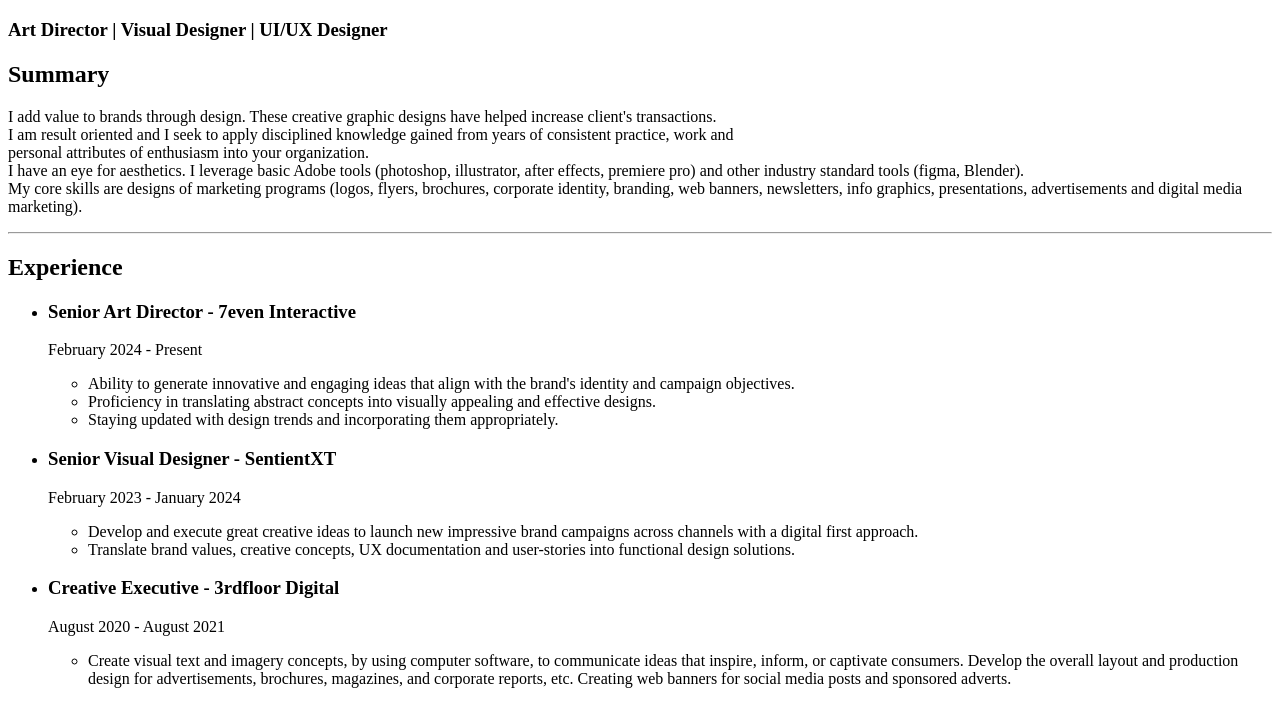
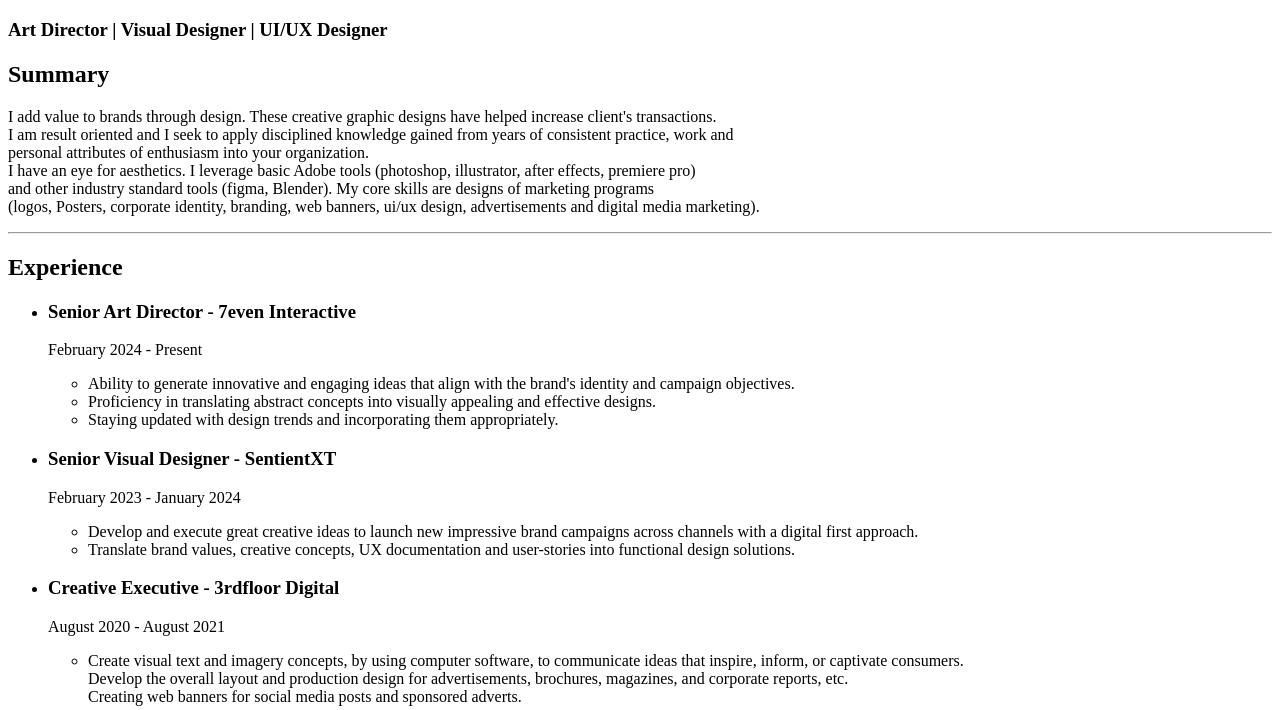
Before and after one commit to mayorstudio/Mayowa-Resume, a plain HTML site: page index.html in a window 1280 px wide. Shown: the part 61-771 px from the top of the page. Drawn offline with Linux system fonts and the light colour scheme.

Commit message:
Add files via upload

```diff
--- a/index.html
+++ b/index.html
@@ -15,11 +15,9 @@
         of consistent practice, work and <br /> personal attributes of enthusiasm
         into your organization.<br />
         I have an eye for aesthetics. I leverage basic Adobe tools
-        (photoshop, illustrator, after effects, premiere pro) and other industry
-        standard tools (figma, Blender).<br />
-        My core skills are designs of marketing programs (logos, flyers,
-        brochures, corporate identity, branding, web banners, newsletters,
-        info graphics, presentations, advertisements and digital media
+        (photoshop, illustrator, after effects, premiere pro)<br />and other industry
+        standard tools (figma, Blender).
+        My core skills are designs of marketing programs<br /> (logos, Posters, corporate identity, branding, web banners, ui/ux design, advertisements and digital media
         marketing).
     </p>
     <hr />
@@ -53,9 +51,9 @@
             <p>August 2020 - August 2021</p>
             <ul>
              <li>Create visual text and imagery concepts, by using computer software, to
-             communicate ideas that inspire, inform, or captivate consumers. Develop the overall layout and
+             communicate ideas that inspire, inform, or captivate consumers. <br /> Develop the overall layout and
              production design for advertisements, brochures, magazines, and corporate
-             reports, etc. Creating web banners for social media posts and sponsored
+             reports, etc.<br />Creating web banners for social media posts and sponsored
              adverts.</li>
             </ul>
         </li>
```
